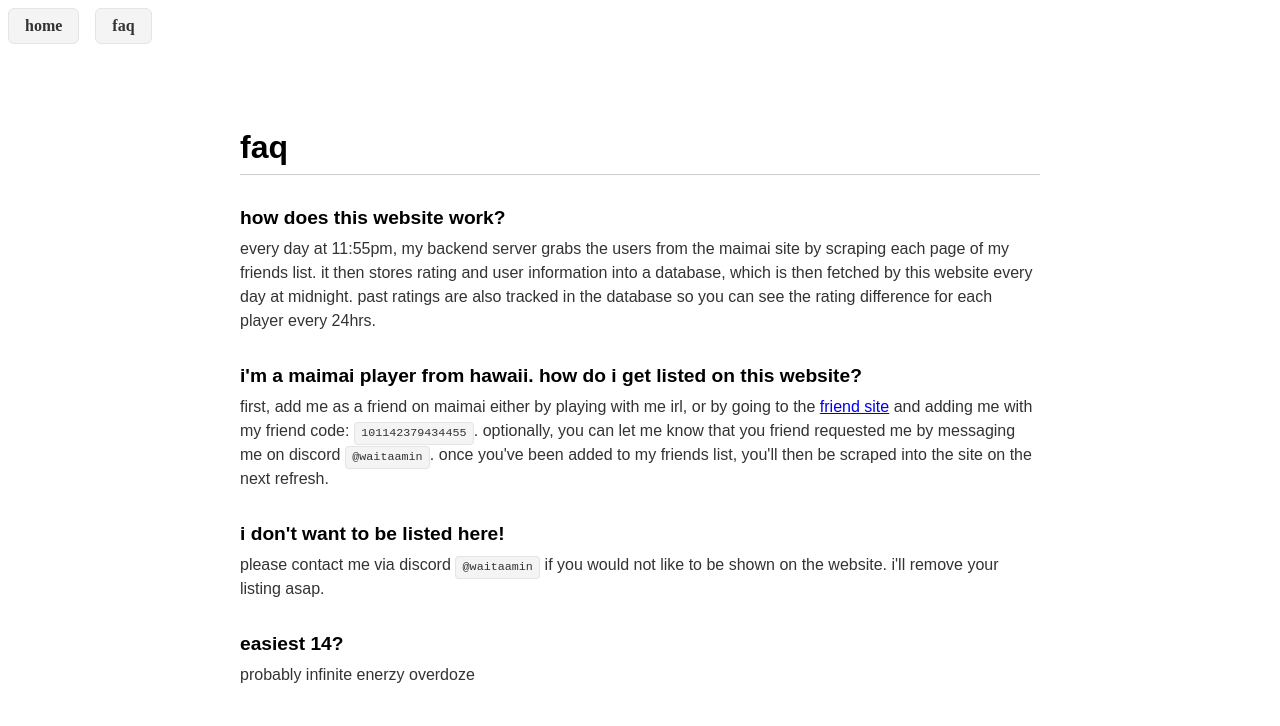
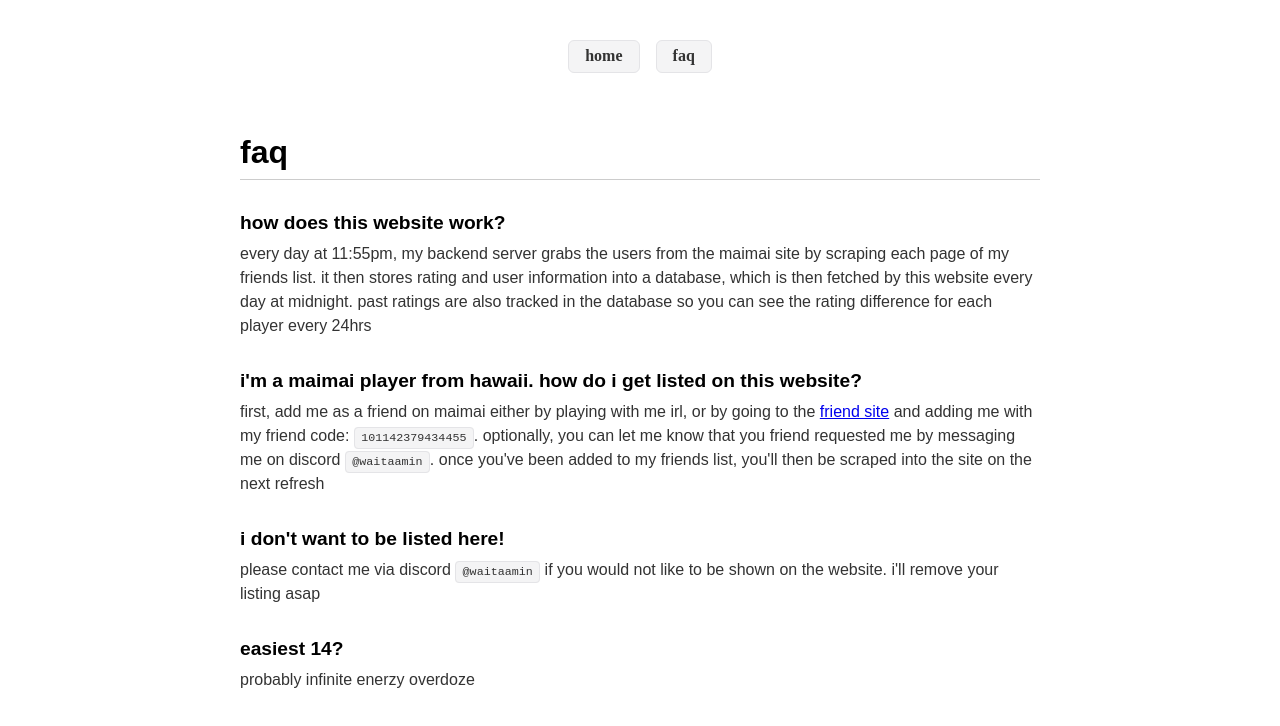
Before and after one commit to min-808/rating-site, a Next.js app: page /faq in a window 1280 px wide. Shown: the top 726 px of the page. Built offline with nearby package versions, Linux system fonts and the light colour scheme.

Commit message:
Fix layout

```diff
--- a/src/app/faq/page.tsx
+++ b/src/app/faq/page.tsx
@@ -18,7 +18,7 @@ export default function faq() {
       question: "how does this website work?",
       answer: (
         <>
-          every day at 11:55pm, my backend server grabs the users from the maimai site by scraping each page of my friends list. it then stores rating and user information into a database, which is then fetched by this website every day at midnight. past ratings are also tracked in the database so you can see the rating difference for each player every 24hrs.
+          every day at 11:55pm, my backend server grabs the users from the maimai site by scraping each page of my friends list. it then stores rating and user information into a database, which is then fetched by this website every day at midnight. past ratings are also tracked in the database so you can see the rating difference for each player every 24hrs
         </>
       ),
     },
@@ -26,7 +26,7 @@ export default function faq() {
       question: "i'm a maimai player from hawaii. how do i get listed on this website?",
       answer: (
         <>
-          first, add me as a friend on maimai either by playing with me irl, or by going to the <a href="https://maimaidx-eng.com/maimai-mobile/friend/search/">friend site</a> and adding me with my friend code: <code style={codeStyle}>101142379434455</code>. optionally, you can let me know that you friend requested me by messaging me on discord <code style={codeStyle}>@waitaamin</code>. once you've been added to my friends list, you'll then be scraped into the site on the next refresh.
+          first, add me as a friend on maimai either by playing with me irl, or by going to the <a href="https://maimaidx-eng.com/maimai-mobile/friend/search/">friend site</a> and adding me with my friend code: <code style={codeStyle}>101142379434455</code>. optionally, you can let me know that you friend requested me by messaging me on discord <code style={codeStyle}>@waitaamin</code>. once you've been added to my friends list, you'll then be scraped into the site on the next refresh
         </>
       ),
     },
@@ -34,7 +34,7 @@ export default function faq() {
       question: "i don't want to be listed here!",
       answer: (
         <>
-          please contact me via discord <code style={codeStyle}>@waitaamin</code> if you would not like to be shown on the website. i'll remove your listing asap.
+          please contact me via discord <code style={codeStyle}>@waitaamin</code> if you would not like to be shown on the website. i'll remove your listing asap
         </>
       ),
     },
--- a/src/app/layout.tsx
+++ b/src/app/layout.tsx
@@ -8,22 +8,33 @@ export default function RootLayout({
 }) {
   return (
     <html lang="en">
-        {/* Navigation Header */}
-      <header style={{ display: 'flex', gap: '1rem', marginBottom: '2rem' }}>
+      <body>
+        {/* We wrap the header in a container to match your page widths */}
+        <div style={{ maxWidth: '800px', margin: '0 auto', paddingTop: '2rem' }}>
+          <header style={{
+            display: 'flex',
+            justifyContent: 'center', // This centers the buttons
+            gap: '1rem',
+            marginBottom: '0.5rem'    // Reduced from 2rem to save space
+          }}>
             <Link
               href="/"
-          style={{ padding: '0.5rem 1rem', backgroundColor: '#f4f4f5', border: '1px solid #e4e4e7', borderRadius: '6px', textDecoration: 'none', color: '#333', fontWeight: 'bold' }}
+              style={{ padding: '0.4rem 1rem', backgroundColor: '#f4f4f5', border: '1px solid #e4e4e7', borderRadius: '6px', textDecoration: 'none', color: '#333', fontWeight: 'bold' }}
             >
               home
             </Link>
             <Link
               href="/faq"
-          style={{ padding: '0.5rem 1rem', backgroundColor: '#f4f4f5', border: '1px solid #e4e4e7', borderRadius: '6px', textDecoration: 'none', color: '#333', fontWeight: 'bold' }}
+              style={{ padding: '0.4rem 1rem', backgroundColor: '#f4f4f5', border: '1px solid #e4e4e7', borderRadius: '6px', textDecoration: 'none', color: '#333', fontWeight: 'bold' }}
             >
               faq
             </Link>
           </header>
-      <body>{children}</body>
+        </div>
+
+        {/* This is where your page.tsx files render */}
+      {children}
+      </body>
     </html>
   );
 }
```
Lines whose indentation alone changed are shown as unchanged.
